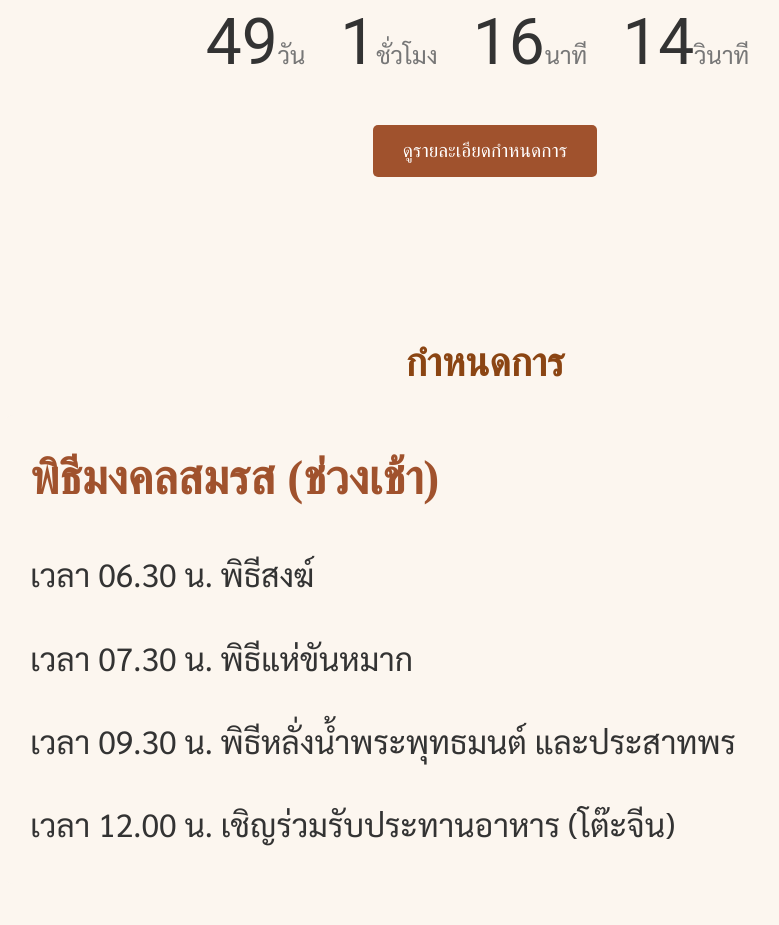
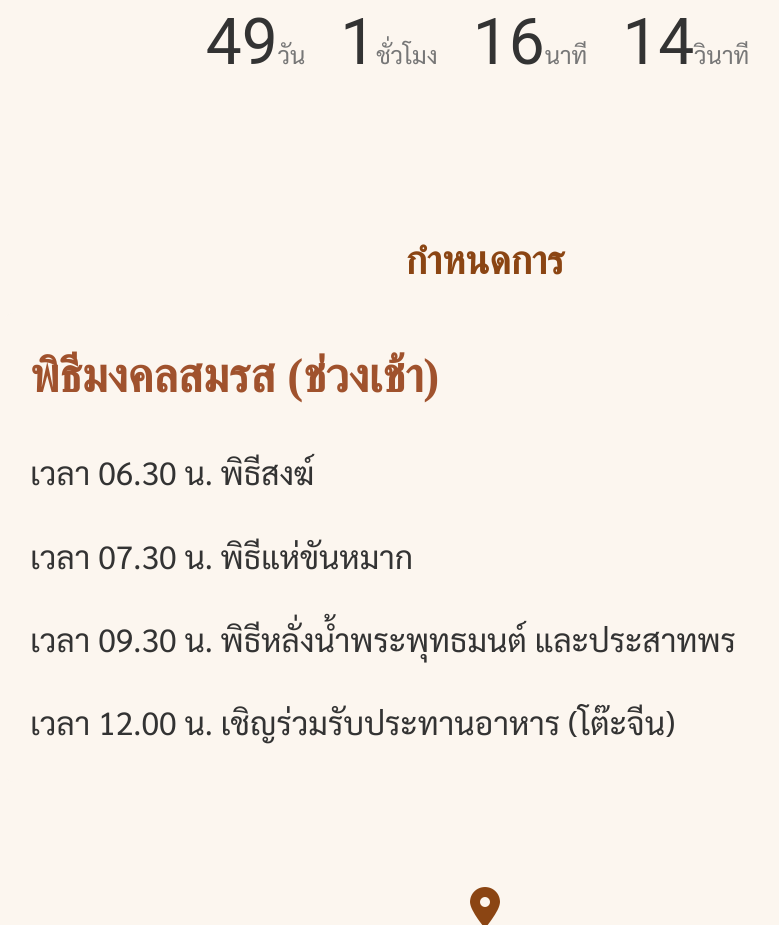
Before and after one commit to thanaponkr/wedding-invite-card, a plain HTML site: page index.html in a window 1280 px wide. Shown: the part 2260-3185 px from the top of the page, without its empty margins (155-934 px from the left). Drawn offline with Linux system fonts and the light colour scheme.

Commit message:
Removed 'View Schedule Details' button from index.html.

```diff
--- a/index.html
+++ b/index.html
@@ -56,7 +56,8 @@
             </div>
 
             <!-- ปุ่ม "ADD TO CALENDAR" ถูกลบออกแล้ว -->
-            <button id="scrollToSchedule" class="btn-scroll">ดูรายละเอียดกำหนดการ</button>
+            <!-- <button id="scrollToSchedule" class="btn-scroll">ดูรายละเอียดกำหนดการ</button> -->
+            <!-- ปุ่ม "ดูรายละเอียดกำหนดการ" ได้ถูกลบออกแล้วตามที่คุณต้องการ -->
         </section>
 
         <!-- 3. กำหนดการ: รายละเอียดพิธีการ -->
@@ -79,15 +80,11 @@
             </div>
 
             <div class="map-container">
-                <!-- *** จุดที่ 1: เปลี่ยนลิงก์สำหรับแผนที่ที่ฝัง (iframe) ที่นี่ *** -->
-                <!-- วิธีการรับลิงก์: ไปที่ Google Maps, ค้นหาสถานที่, คลิก 'แชร์', เลือก 'ฝังแผนที่', คัดลอกโค้ด src="..." มาวางแทน -->
                 <iframe src="https://www.google.com/maps/embed?pb=!1m18!1m12!1m3!1d3872.439477918624!2d100.624147711435!3d13.93241819302825!2m3!1f0!2f0!3f0!3m2!1i1024!2i768!4f13.1!3m3!1m2!1s0x311d7d8c41fa35ff%3A0x9e00d26ce693dbc5!2sAgape%20Garden!5e0!3m2!1sen!2sth!4v1749247293504!5m2!1sen!2sth" width="600" height="450" style="border:0;" allowfullscreen="" loading="lazy" referrerpolicy="no-referrer-when-downgrade"></iframe>
             </div>
 
             <div class="address-details">
                 <p><i class="fas fa-map-marker-alt address-icon"></i> 888, 8 ซอย พหลโยธิน 54/4 แขวงสายไหม เขตสายไหม กรุงเทพมหานคร 10220 ประเทศไทย</p>
-                <!-- *** จุดที่ 2: เปลี่ยนลิงก์สำหรับปุ่ม "เปิดบน Google Map" ที่นี่ *** -->
-                <!-- วิธีการรับลิงก์: ไปที่ Google Maps, ค้นหาสถานที่, คลิก 'เส้นทาง', ตั้งต้นทาง (ถ้าต้องการ), คลิก 'แชร์', เลือก 'URL แบบสั้น', คัดลอกลิงก์มาวางแทน -->
                 <a href="https://maps.google.com/?cid=11385331223159364549" target="_blank" class="direction-button">เปิดบน Google Map</a>
             </div>
         </section>
```
